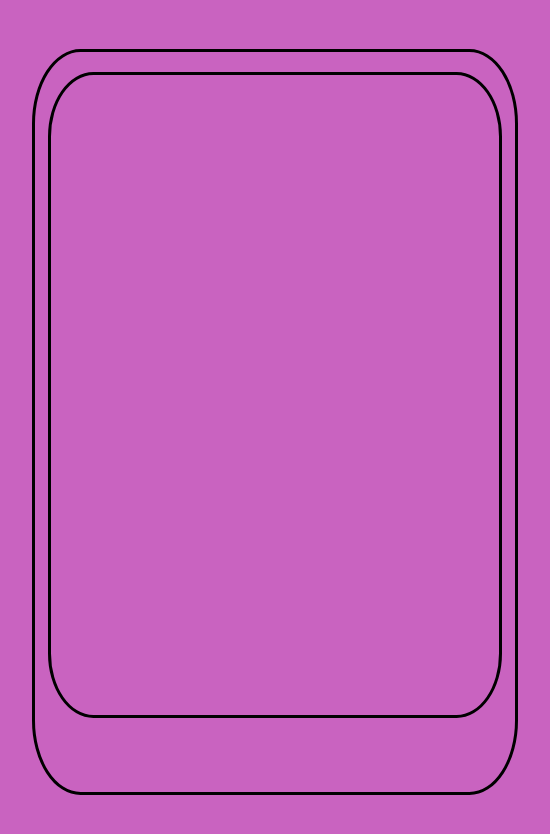
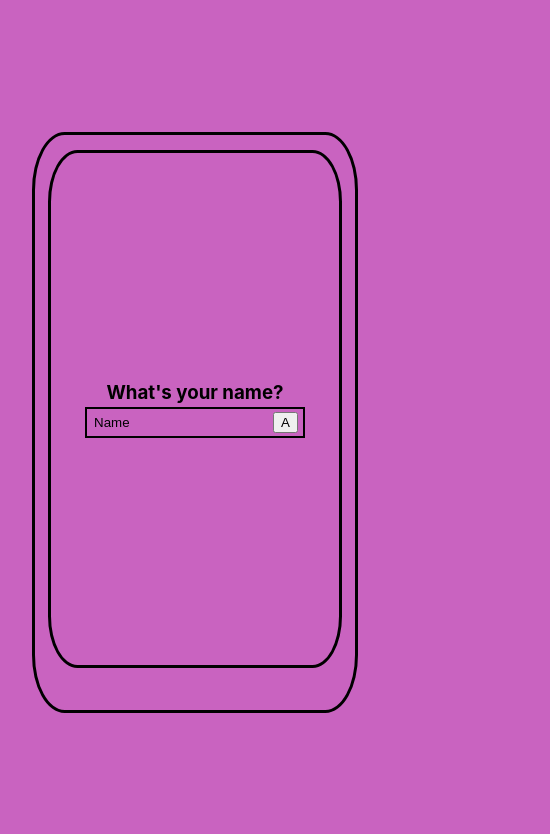
Before and after one commit to bran-do/tiny-music-collection, a React (Vite) app: page / in a window 390 px wide. Shown: the top 834 px of the page, 550 px wide, since content can reach past the window. Built offline with nearby package versions, Linux system fonts and the light colour scheme.

Commit message:
Login page structuring for mobile 360x640

```diff
--- a/src/App.css
+++ b/src/App.css
@@ -1,6 +1,5 @@
 #root {
   max-width: 1280px;
   margin: 0 auto;
-  padding: 2rem;
   text-align: center;
 }
--- a/src/canvas/Device/Device.css
+++ b/src/canvas/Device/Device.css
@@ -1,9 +1,9 @@
-.device_shape {
+.device-shape {
   display: flex;
-  height: 45rem;
-  width: 30rem;
+  height: 35rem;
+  width: 20rem;
   border: 3px solid black;
   border-radius: 10%;
   justify-content: center;
-  padding-top: 20px;
+  padding-top: 15px;
 }
--- a/src/canvas/Device/Device.jsx
+++ b/src/canvas/Device/Device.jsx
@@ -4,7 +4,7 @@ import Screen from './Screen/Screen'
 function Device() {
   return (
     <>
-      <div className="device_shape">
+      <div className="device-shape">
         <Screen />
       </div>
     </>
--- a/src/canvas/Device/Screen/Screen.css
+++ b/src/canvas/Device/Screen/Screen.css
@@ -1,6 +1,8 @@
 .screen {
-  height: 40rem;
-  width: 28rem;
+  display: flex;
+  justify-content: center;
+  height: 32rem;
+  width: 18rem;
   border: 3px solid black;
   border-radius: 10%;
 }
--- a/src/canvas/Device/Screen/Screen.jsx
+++ b/src/canvas/Device/Screen/Screen.jsx
@@ -1,8 +1,11 @@
+import LoginPage from '../../../pages/LoginPage/LoginPage';
 import './Screen.css'
 
 function Screen() {
   return (
-    <div className="screen" />
+    <div className="screen">
+      <LoginPage />
+    </div>
   )
 }
 
--- a/src/index.css
+++ b/src/index.css
@@ -14,6 +14,7 @@
 }
 
 body {
+  color: black;
   margin: 0;
   display: flex;
   place-items: center;
--- /dev/null
+++ b/src/pages/LoginPage/LoginPage.css
@@ -0,0 +1,30 @@
+.login-container {
+  display: flex;
+  flex-direction: column;
+  justify-content: center;
+  padding: 5px 10px;
+}
+
+h3 {
+  margin: 0;
+}
+
+.input-and-btn {
+  border: 2px solid black;
+  padding: 0 5px;
+}
+
+input:focus {
+  outline: none;
+}
+
+input {
+  color: black;
+  height: 25px;
+  border: none;
+  background: none;
+}
+
+input::placeholder {
+  color: black;
+}
--- /dev/null
+++ b/src/pages/LoginPage/LoginPage.jsx
@@ -0,0 +1,15 @@
+import './LoginPage.css'
+
+function LoginPage() {
+  return (
+    <div className="login-container">
+        <h3>What's your name?</h3>
+        <div className='input-and-btn'>
+          <input placeholder="Name"></input>
+          <button>A</button>
+        </div>
+    </div>
+  )
+}
+
+export default LoginPage;
```
